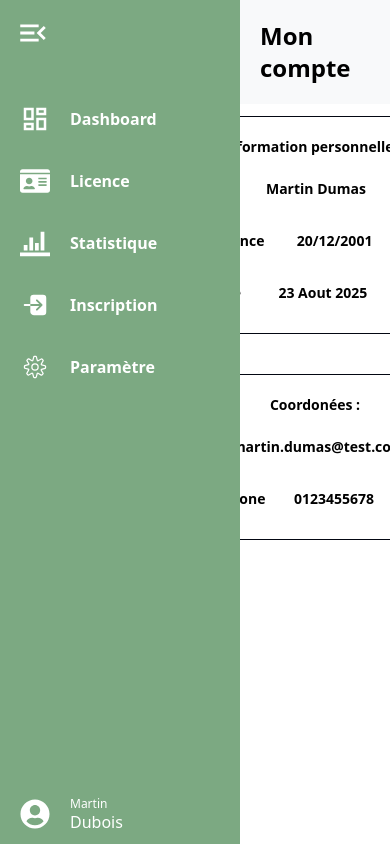
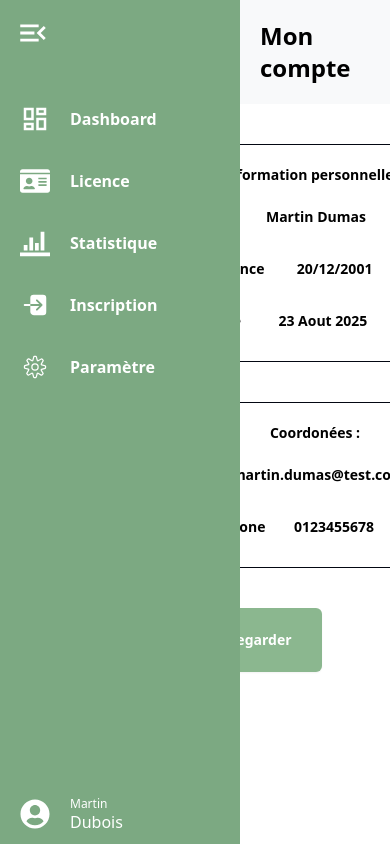
Before and after one commit to Matthieu77220/M2I_Site_Web, a React (Vite) app in the folder app-web/: page / in a window 390 px wide. Built offline with nearby package versions, Linux system fonts and the light colour scheme.

Commit message:
correction responsive

```diff
--- a/app-web/src/Profile.jsx
+++ b/app-web/src/Profile.jsx
@@ -13,13 +13,13 @@ function Profile() {
 
     return (
         <>
-        <section className='flex flex-col'>
+        <section className='min-h-screen flex flex-col'>
             <div className='flex'>
                 <NavBar open={open} setOpen={setOpen} /> {/* Passe en props les éléments du UseStat (open,setOpen) */}
             </div>
             <div className= {`duration-500 ${open ? "pl-60 w-[calc(100vw_-_15rem)]" : "pl-[72px] [calc(100vw_-_4.5rem)]"} overflow-hidden flex flex-col justify-center items-center bg-[#f8f9fa] h-full w-full`}>
                 <h1 className='m-5 text-black text-2xl lg:text-4xl font-bold'>Mon compte</h1>
-                <form className='flex flex-col md:p-10 p-3 gap-10 rounded-md overflow-hidden bg-white min-w-11/12 max-md:h-5/6'>
+                <form className='flex flex-col md:p-[25px] p-[40px] gap-10 rounded-md overflow-hidden bg-white min-w-11/12 max-md:h-5/6'>
 
                     <div className='flex flex-col justify-between gap-3 items-center border-[1px] border-gray-950 rounded-md p-5'>
                         <h1 className='text-sm lg:text-xl font-bold'>Information personnelles :</h1>
@@ -90,7 +90,9 @@ function Profile() {
                         </div>
                     </div>
 
-                    <button type="submit" className="flex w-1/5 text-center justify-center rounded-md shadow-xs bg-[#8BB78F] px-4 py-2.5 pb-5 text-sm/6 font-semibold text-white hover:bg-[#6b9773] cursor-pointer focus-visible:outline-2 focus-visible:outline-offset-2">Sauvegarder</button>
+                    <button type="submit" className="flex min-w-[150px] w-1/5 text-center items-center justify-center rounded-md shadow-xs bg-[#8BB78F] p-5 text-sm/6 font-semibold text-white hover:bg-[#6b9773] cursor-pointer focus-visible:outline-2 focus-visible:outline-offset-2">
+                        <p>Sauvegarder</p>
+                    </button>
 
                 </form>
             </div>
```
